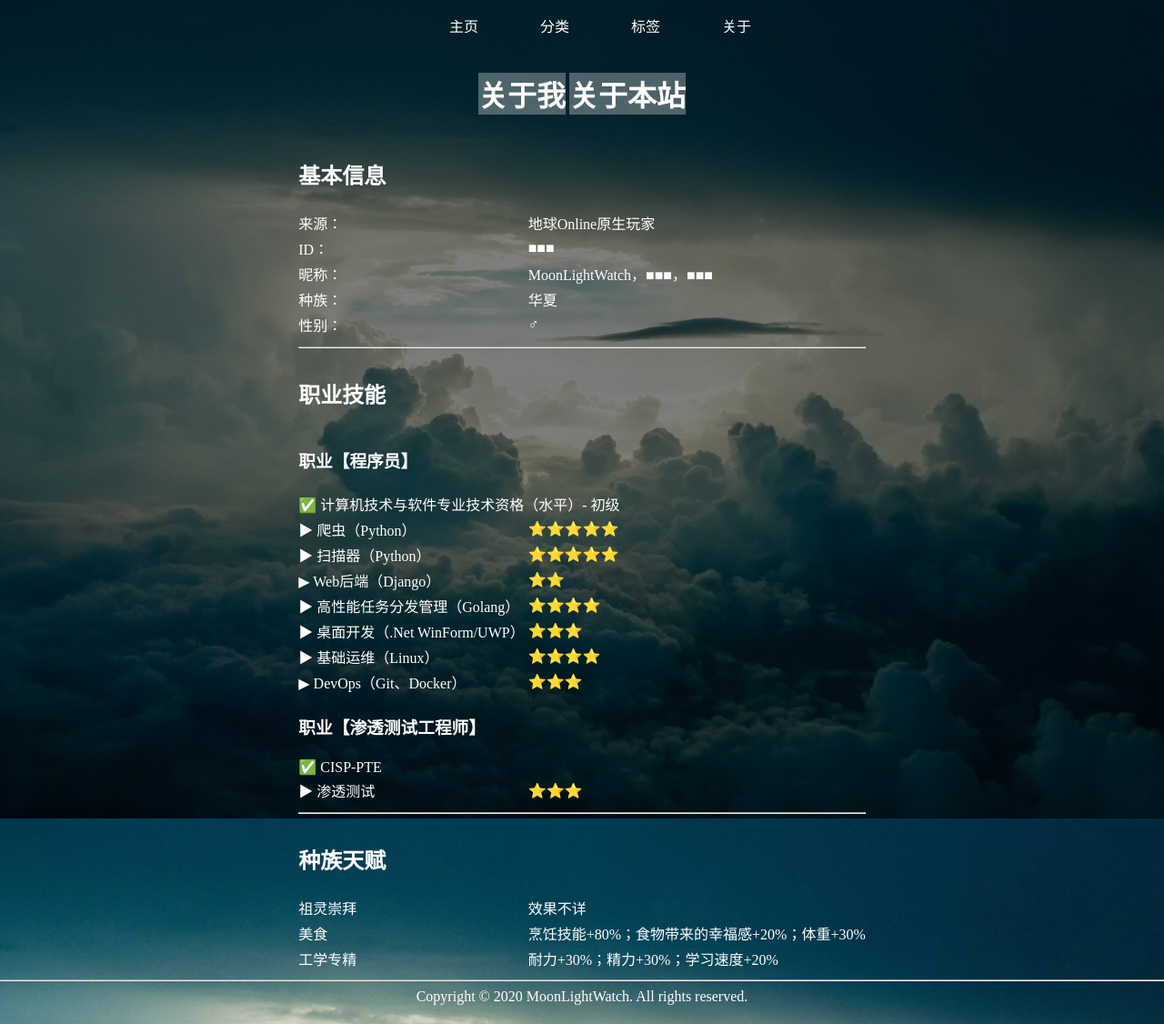
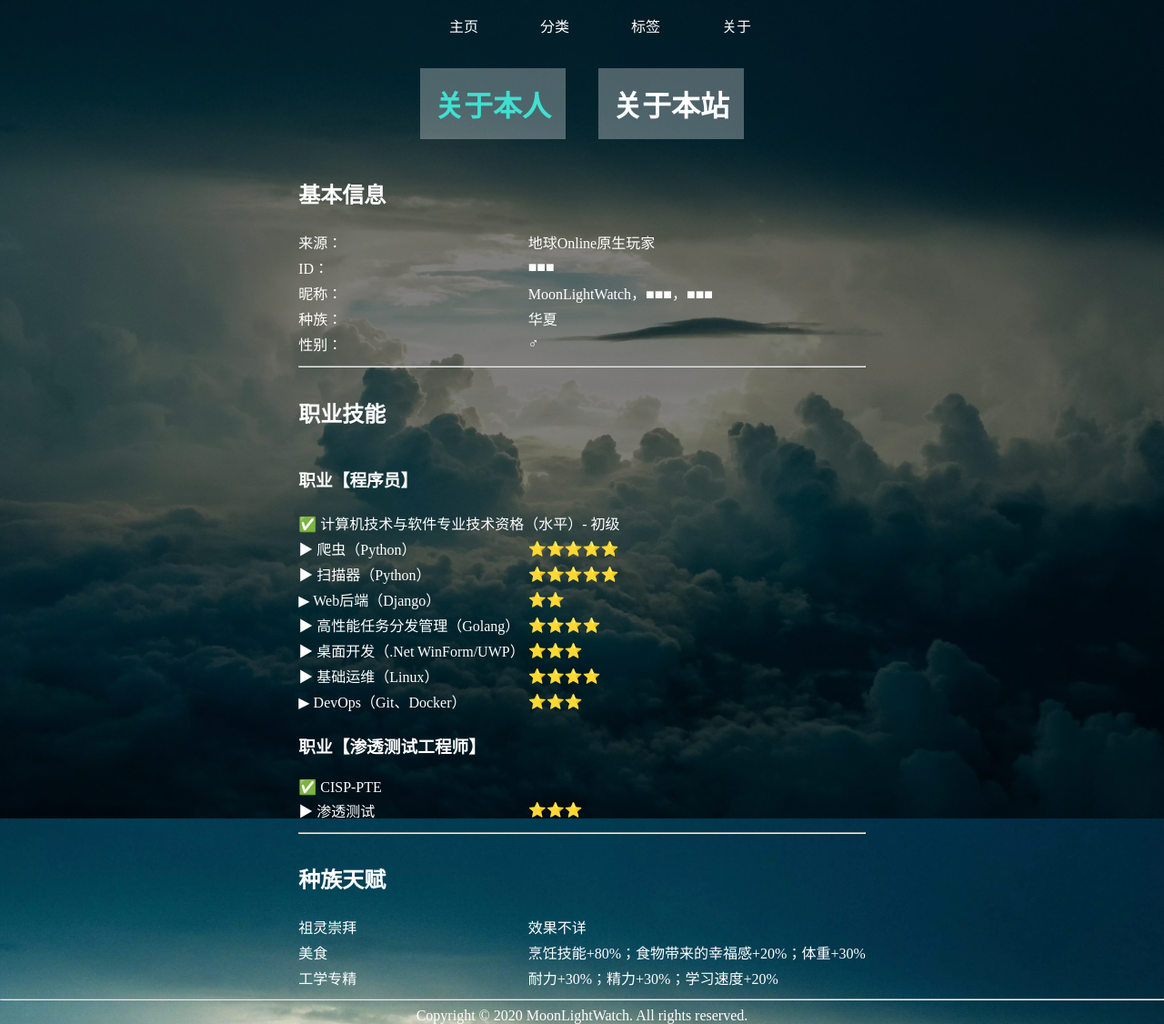
Before and after one commit to moonlightwatch/moonlightwatch.github.io, a Jekyll site: the page built from about.html, in a window 1280 px wide. Shown: the whole page at 91% size. Built offline with Jekyll 4.4.1, drawn with Linux system fonts in a browser that asks for light colours.

Commit message:
update about

```diff
--- a/about.html
+++ b/about.html
@@ -6,10 +6,10 @@ layout: page
     <tbody>
         <tr>
             <td>
-                <h1 class="about-tab" onclick="aboutMe_Clicked();">关于我</h1>
+                <h1 id="about-me-btn" class="about-tab" style="color: #40e0d0;" onclick="aboutMe_Clicked();">关于本人</h1>
             </td>
             <td>
-                <h1 class="about-tab" onclick="aboutSite_Clicked();">关于本站</h1>
+                <h1 id="about-site-btn" class="about-tab" onclick="aboutSite_Clicked();">关于本站</h1>
             </td>
         </tr>
     </tbody>
@@ -139,9 +139,13 @@ layout: page
     function aboutMe_Clicked() {
         document.getElementById("about-me").hidden = false;
         document.getElementById("about-site").hidden = true;
+        document.getElementById("about-me-btn").style = "color: #40e0d0;";
+        document.getElementById("about-site-btn").style = "color: #ffffff;";
     }
     function aboutSite_Clicked() {
         document.getElementById("about-me").hidden = true;
         document.getElementById("about-site").hidden = false;
+        document.getElementById("about-me-btn").style = "color: #ffffff;";
+        document.getElementById("about-site-btn").style = "color: #40e0d0;";
     }
 </script>
--- a/assets/css/site.css
+++ b/assets/css/site.css
@@ -88,4 +88,6 @@ a:hover {
 .about-tab {
     background-color: rgba(255, 255, 255, 0.3);
     cursor: pointer;
+    margin: 16px;
+    padding: 16px;
 }
```
